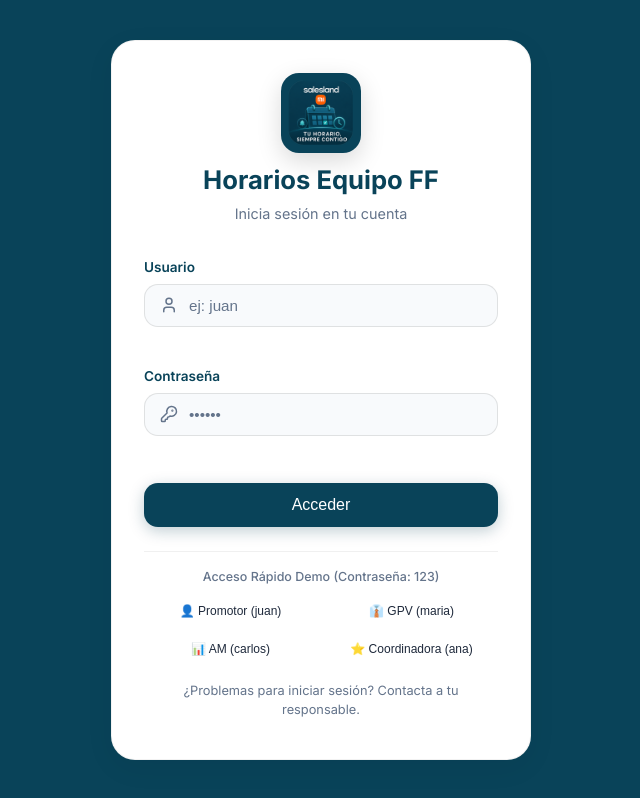
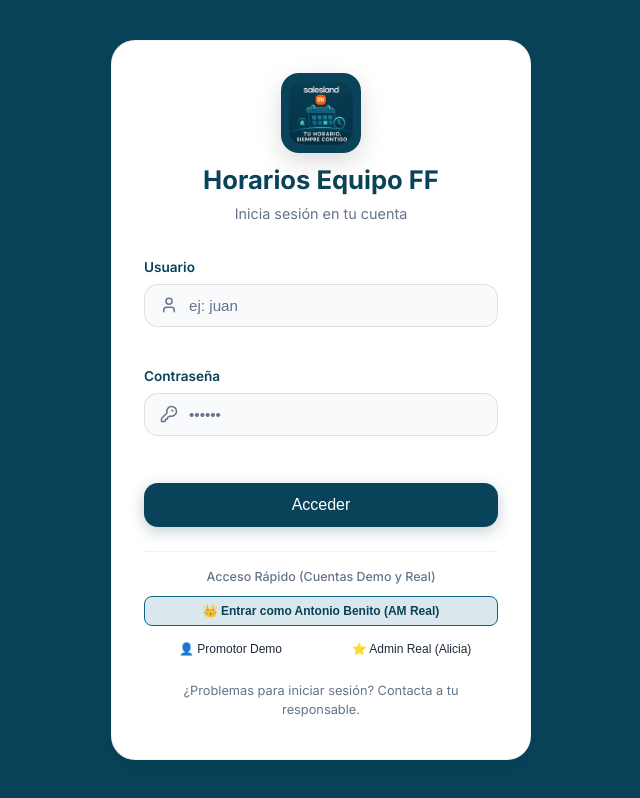
Before and after one commit to antoniobenitoh-web/Horarios_FF, a React (Vite) app: page /#/login in a window 1280 px wide. Shown: the whole page, without its empty margins (319-959 px from the left). Built offline with nearby package versions, Linux system fonts and the light colour scheme.

Commit message:
fix: connect to active Google Apps Script backend and add fallback in ControlEquipo

```diff
--- a/src/pages/ControlEquipo/ControlEquipo.jsx
+++ b/src/pages/ControlEquipo/ControlEquipo.jsx
@@ -35,12 +35,49 @@ export default function ControlEquipo() {
         body: JSON.stringify({ action: "getAllPromotorStats" })
       });
       const data = await res.json();
-      if (data.success) {
+      if (data.success && data.promotores) {
         setPromotoresData(data.promotores || []);
       } else {
-        setError(data.message || "Error al cargar datos del equipo.");
+        // Fallback automático si getAllPromotorStats no está en esta versión del backend
+        const resUsers = await fetch(API_URL, {
+          method: "POST",
+          body: JSON.stringify({ action: "getUsers" })
+        });
+        const dataUsers = await resUsers.json();
+        if (dataUsers.success && dataUsers.users) {
+          const promotores = dataUsers.users.filter(u => u.role === 'promotor').map(u => ({
+            ...u,
+            stats: {
+              vacaciones: { generadasFinDeAno: 30, aprobadas: 0, pendientesAprobar: 0, pendientesDisfrutar: 30 },
+              sabados: { generadosFinDeAno: 6, disfrutados: 0, pendientes: 6 },
+              diasTrabajados: { hoy: 1 }
+            }
+          }));
+          setPromotoresData(promotores);
+        } else {
+          setError(data.message || "Error al cargar datos del equipo.");
+        }
       }
     } catch (err) {
+      try {
+        const resUsers = await fetch(API_URL, {
+          method: "POST",
+          body: JSON.stringify({ action: "getUsers" })
+        });
+        const dataUsers = await resUsers.json();
+        if (dataUsers.success && dataUsers.users) {
+          const promotores = dataUsers.users.filter(u => u.role === 'promotor').map(u => ({
+            ...u,
+            stats: {
+              vacaciones: { generadasFinDeAno: 30, aprobadas: 0, pendientesAprobar: 0, pendientesDisfrutar: 30 },
+              sabados: { generadosFinDeAno: 6, disfrutados: 0, pendientes: 6 },
+              diasTrabajados: { hoy: 1 }
+            }
+          }));
+          setPromotoresData(promotores);
+          return;
+        }
+      } catch(e) {}
       setError("Error de conexión con el servidor.");
     } finally {
       setLoading(false);
--- a/src/pages/Login/Login.jsx
+++ b/src/pages/Login/Login.jsx
@@ -75,40 +75,32 @@ export default function Login() {
 
         <div style={{ marginTop: '1.5rem', paddingTop: '1rem', borderTop: '1px solid rgba(0,0,0,0.06)' }}>
           <p style={{ fontSize: '0.78rem', color: 'var(--text-tertiary)', marginBottom: '0.6rem', textAlign: 'center', fontWeight: '500' }}>
-            Acceso Rápido Demo (Contraseña: 123)
+            Acceso Rápido (Cuentas Demo y Real)
           </p>
           <div style={{ display: 'grid', gridTemplateColumns: '1fr 1fr', gap: '0.5rem' }}>
+            <button
+              type="button"
+              className="btn btn-outline"
+              style={{ fontSize: '0.75rem', padding: '0.45rem 0.5rem', borderRadius: '8px', gridColumn: '1 / -1', background: 'var(--accent-light)', borderColor: 'var(--accent-primary)', color: 'var(--salesland-primary)', fontWeight: '600' }}
+              onClick={() => { setUsername('antoniobenitoh@salesland.net'); setPassword('Antonio123'); }}
+            >
+              👑 Entrar como Antonio Benito (AM Real)
+            </button>
             <button
               type="button"
               className="btn btn-outline"
               style={{ fontSize: '0.75rem', padding: '0.45rem 0.5rem', borderRadius: '8px' }}
               onClick={() => { setUsername('juan'); setPassword('123'); }}
             >
-              👤 Promotor (juan)
+              👤 Promotor Demo
             </button>
             <button
               type="button"
               className="btn btn-outline"
               style={{ fontSize: '0.75rem', padding: '0.45rem 0.5rem', borderRadius: '8px' }}
-              onClick={() => { setUsername('maria'); setPassword('123'); }}
+              onClick={() => { setUsername('aliciamuruzabal@salesland.net'); setPassword('Alicia123'); }}
             >
-              👔 GPV (maria)
-            </button>
-            <button
-              type="button"
-              className="btn btn-outline"
-              style={{ fontSize: '0.75rem', padding: '0.45rem 0.5rem', borderRadius: '8px' }}
-              onClick={() => { setUsername('carlos'); setPassword('123'); }}
-            >
-              📊 AM (carlos)
-            </button>
-            <button
-              type="button"
-              className="btn btn-outline"
-              style={{ fontSize: '0.75rem', padding: '0.45rem 0.5rem', borderRadius: '8px' }}
-              onClick={() => { setUsername('ana'); setPassword('123'); }}
-            >
-              ⭐ Coordinadora (ana)
+              ⭐ Admin Real (Alicia)
             </button>
           </div>
         </div>
```
Also changed, not shown: 1 other file (tests, documents, lock files or other folders).
